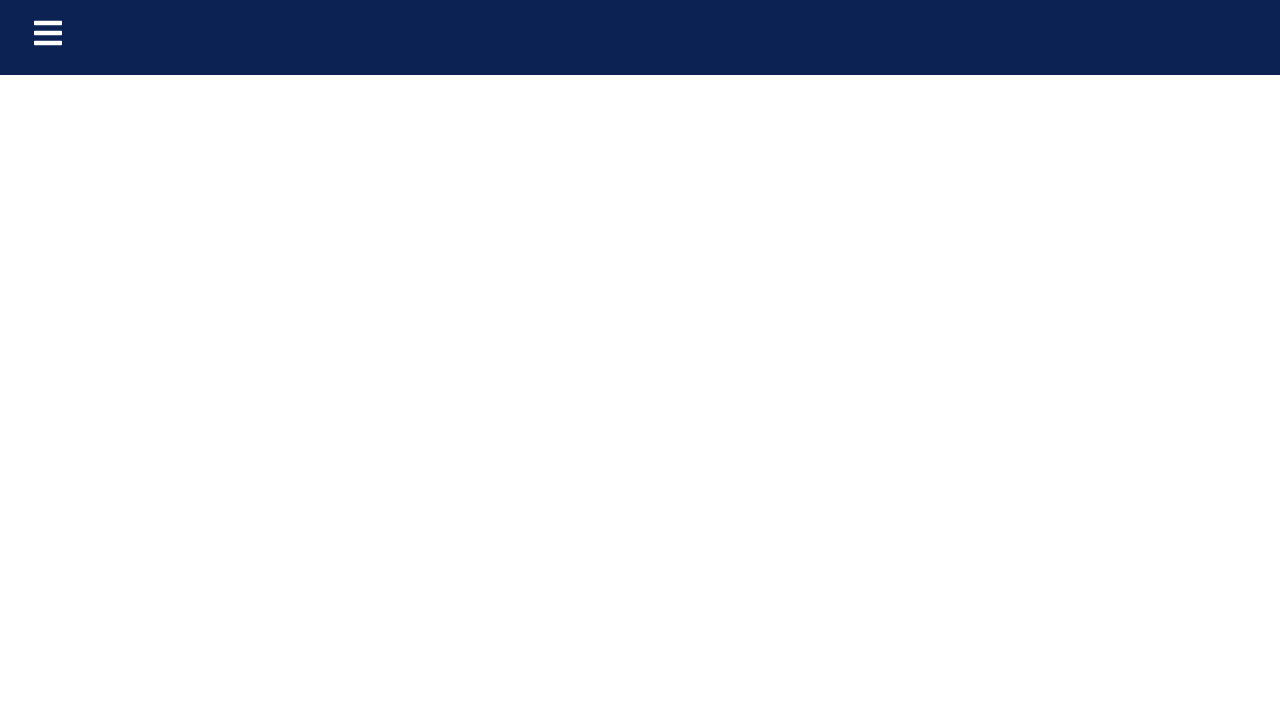
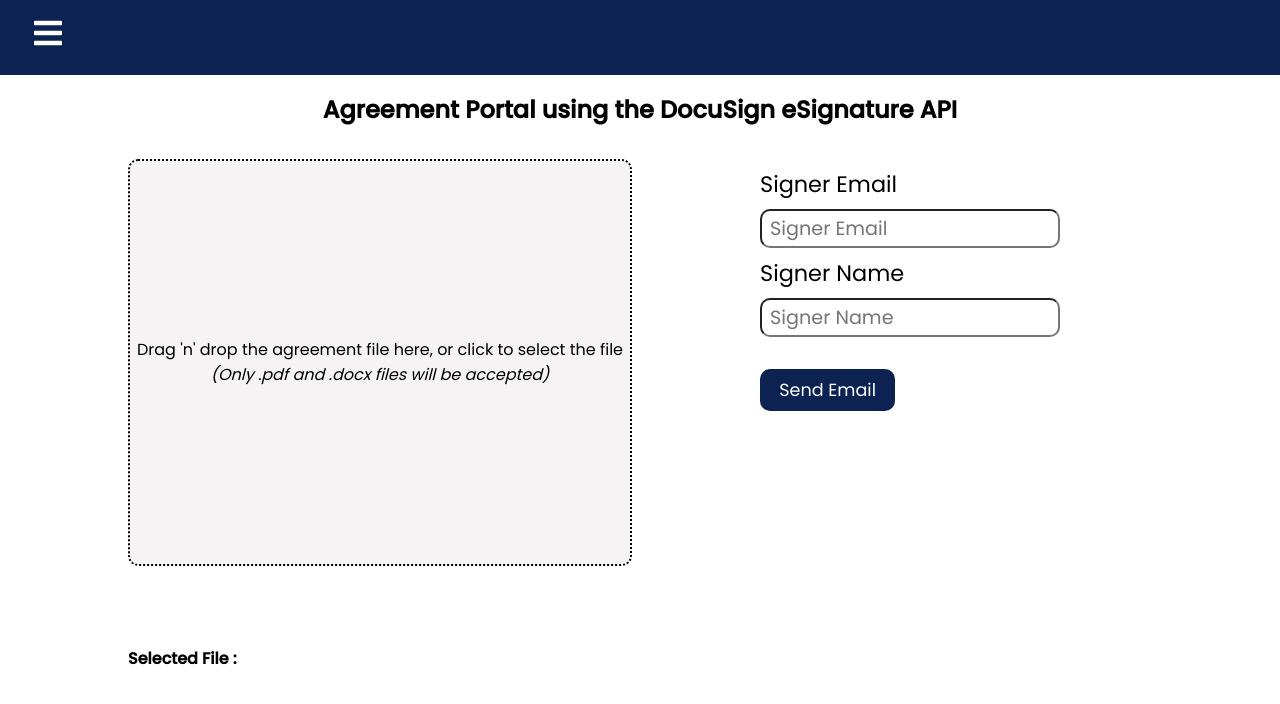
Before and after one commit to niloysikdar/Smile-E, a React (Create React App) app in the folder client/: page /agreement in a window 1280 px wide. Shown: the top 704 px of the page. Built offline with nearby package versions, Linux system fonts and the light colour scheme.

Commit message:
Added Basic Agreement Screen

```diff
--- a/client/package.json
+++ b/client/package.json
@@ -6,6 +6,7 @@
     "node-sass": "4.14.1",
     "react": "^17.0.2",
     "react-dom": "^17.0.2",
+    "react-dropzone": "^11.3.4",
     "react-icons": "^4.2.0",
     "react-responsive-carousel": "^3.2.20",
     "react-router-dom": "^5.2.0",
--- a/client/src/App.jsx
+++ b/client/src/App.jsx
@@ -5,6 +5,7 @@ import Home from "./pages/Home";
 import Dashboard from "./pages/Dashboard/Dashboard";
 import JoinUs from "./pages/JoinUs/JoinUs";
 import Partnership from "./pages/Partnership/Partnership";
+import Agreement from "./pages/Agreement";
 import FAQ from "./pages/FAQ/FAQ";
 
 const App = () => {
@@ -24,6 +25,9 @@ const App = () => {
         <Route path="/partnership">
           <Partnership />
         </Route>
+        <Route path="/agreement">
+          <Agreement />
+        </Route>
         <Route path="/faq">
           <FAQ />
         </Route>
--- a/client/src/components/Sidebar/Sidebar.jsx
+++ b/client/src/components/Sidebar/Sidebar.jsx
@@ -17,16 +17,16 @@ const Sidebar = () => {
     <>
       <IconContext.Provider value={{ color: "#fff" }}>
         <div className="navbar">
-          <Link to="#" className="menu-bars">
+          <div className="menu-bars">
             <FaBars onClick={showSidebar} />
-          </Link>
+          </div>
         </div>
         <nav className={sidebar ? "nav-menu active" : "nav-menu"}>
           <ul className="nav-menu-items" onClick={showSidebar}>
             <li className="navbar-toggle">
-              <Link to="#" className="menu-bars">
+              <div className="menu-bars">
                 <AiOutlineClose />
-              </Link>
+              </div>
             </li>
             {SidebarData.map((item, index) => {
               return (
--- a/client/src/components/Sidebar/Sidebar.scss
+++ b/client/src/components/Sidebar/Sidebar.scss
@@ -17,6 +17,7 @@
   margin-left: 2rem;
   font-size: 2rem;
   background: none;
+  cursor: pointer;
 }
 
 .nav-menu {
@@ -79,6 +80,7 @@
 
     span {
       margin-left: 16px;
+      font-weight: 500;
     }
   }
 }
--- a/client/src/components/Sidebar/SidebarData.js
+++ b/client/src/components/Sidebar/SidebarData.js
@@ -1,6 +1,6 @@
 import { AiFillHome, AiFillDashboard, AiOutlineLogout } from "react-icons/ai";
 import { FaHandshake } from "react-icons/fa";
-import { IoMdHelpCircle } from "react-icons/io";
+import { IoMdHelpCircle, IoIosPaper } from "react-icons/io";
 import { RiTeamFill } from "react-icons/ri";
 
 export const SidebarData = [
@@ -24,11 +24,11 @@ export const SidebarData = [
     path: "/partnership",
     icon: <FaHandshake />,
   },
-  // {
-  //   title: "Volunteer",
-  //   path: "/volunteer",
-  //   icon: <IoMdPeople />,
-  // },
+  {
+    title: "Agreement",
+    path: "/agreement",
+    icon: <IoIosPaper />,
+  },
   {
     title: "FAQ",
     path: "/faq",
--- /dev/null
+++ b/client/src/pages/Agreement/agreement.scss
@@ -0,0 +1,76 @@
+@import "../../constants/colors";
+
+.agreement {
+  min-height: 100vh;
+  width: 100%;
+  display: flex;
+  flex-direction: column;
+  text-align: center;
+  justify-content: center;
+  align-items: center;
+  padding-top: 10px;
+
+  .agreement-content {
+    display: flex;
+    margin-top: 2rem;
+    width: 100%;
+    gap: 5rem;
+    padding-left: 5rem;
+
+    .dropContainer {
+      height: 70vh;
+      width: 50%;
+      padding: 3rem;
+      padding-top: 0;
+      display: flex;
+      flex-direction: column;
+      gap: 5rem;
+      justify-content: center;
+      align-items: flex-start;
+
+      .dropzone {
+        height: 100%;
+        width: 100%;
+        display: flex;
+        flex-direction: column;
+        justify-content: center;
+        align-items: center;
+        background: #f5f3f3;
+        border: 2px dotted #000;
+        border-radius: 10px;
+        cursor: pointer;
+      }
+    }
+
+    .submit-form form {
+      display: flex;
+      flex-direction: column;
+      align-items: flex-start;
+
+      label {
+        font-size: 1.4rem;
+        margin: 0.5rem 0;
+      }
+
+      input {
+        font-size: 1.2rem;
+        padding: 0.2rem 0.5rem;
+        width: 300px;
+        outline: none;
+        border-radius: 10px;
+      }
+
+      button {
+        margin-top: 2rem;
+        padding: 0.5rem 1.2rem;
+        background-color: $midnightblue;
+        color: #fff;
+        border: none;
+        outline: none;
+        border-radius: 10px;
+        font-size: 1.1rem;
+        cursor: pointer;
+      }
+    }
+  }
+}
--- /dev/null
+++ b/client/src/pages/Agreement/convertToBase64.js
@@ -0,0 +1,10 @@
+export const getBase64 = (file, cb) => {
+  let reader = new FileReader();
+  reader.readAsDataURL(file);
+  reader.onload = function () {
+    cb(reader.result);
+  };
+  reader.onerror = function (error) {
+    console.log("Error: ", error);
+  };
+};
--- /dev/null
+++ b/client/src/pages/Agreement/index.jsx
@@ -0,0 +1,77 @@
+import { useState } from "react";
+import { useDropzone } from "react-dropzone";
+
+import { getBase64 } from "./convertToBase64";
+import "./agreement.scss";
+
+const Agreement = () => {
+  const [email, setEmail] = useState("");
+  const [name, setName] = useState("");
+
+  const { acceptedFiles, getRootProps, getInputProps } = useDropzone({
+    maxFiles: 1,
+    accept: ".pdf, .docx",
+  });
+
+  const files = acceptedFiles.map((file) => (
+    <li key={file.path}>
+      {file.path} - {file.size} bytes
+    </li>
+  ));
+
+  const handleSubmit = (e) => {
+    e.preventDefault();
+    console.log(email, name);
+    getBase64(acceptedFiles[0], (result) => {
+      console.log(result);
+    });
+  };
+
+  return (
+    <div className="agreement">
+      <h2>Agreement Portal using the DocuSign eSignature API</h2>
+      <div className="agreement-content">
+        <section className="dropContainer">
+          <div {...getRootProps({ className: "dropzone" })}>
+            <input {...getInputProps()} />
+            <p>
+              Drag 'n' drop the agreement file here, or click to select the file
+            </p>
+            <em>(Only .pdf and .docx files will be accepted)</em>
+          </div>
+          <aside>
+            <h4>Selected File :</h4>
+            <ul>{files}</ul>
+          </aside>
+        </section>
+        <div className="submit-form">
+          <form onSubmit={handleSubmit}>
+            <label htmlFor="email">Signer Email</label>
+            <input
+              type="email"
+              placeholder="Signer Email"
+              id="email"
+              required
+              value={email}
+              onChange={(e) => setEmail(e.target.value)}
+            />
+            <label htmlFor="name">Signer Name</label>
+            <input
+              type="text"
+              placeholder="Signer Name"
+              id="name"
+              required
+              value={name}
+              onChange={(e) => {
+                setName(e.target.value);
+              }}
+            />
+            <button type="submit">Send Email</button>
+          </form>
+        </div>
+      </div>
+    </div>
+  );
+};
+
+export default Agreement;
--- a/client/src/pages/Home/index.module.scss
+++ b/client/src/pages/Home/index.module.scss
@@ -27,6 +27,7 @@
       font-weight: bold;
       letter-spacing: 5px;
       margin-bottom: 3rem;
+      text-align: center;
     }
   }
 }
```
Also changed, not shown: 1 other file (tests, documents, lock files or other folders).
